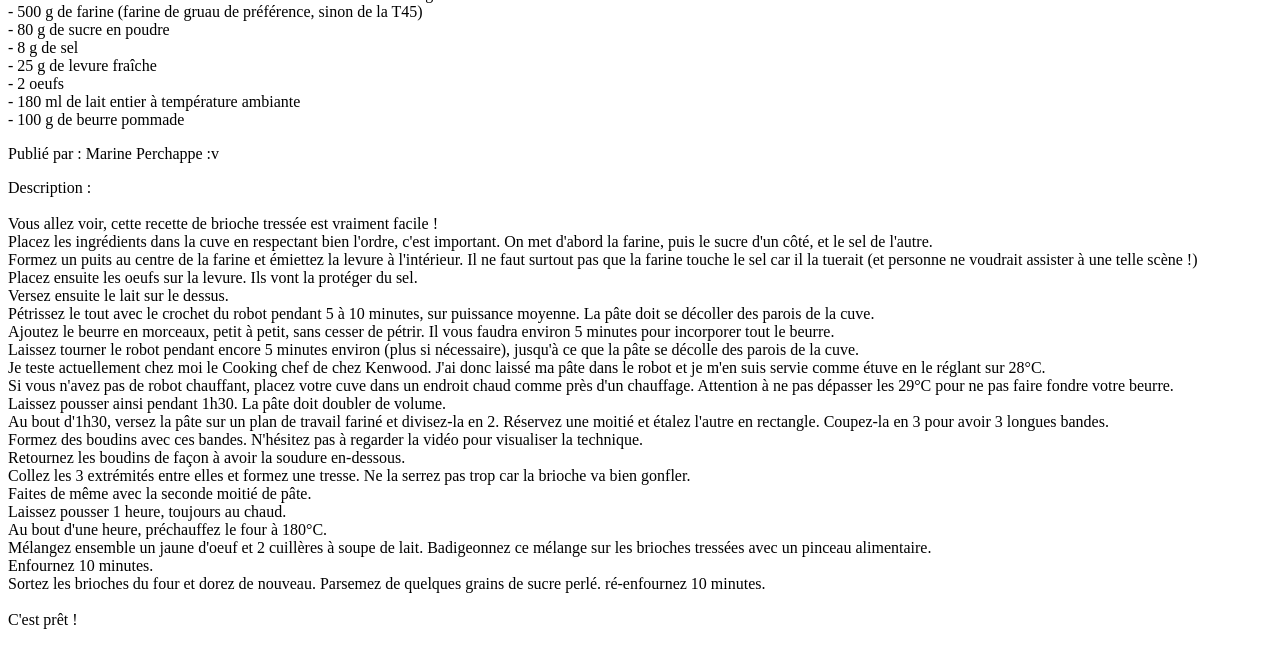
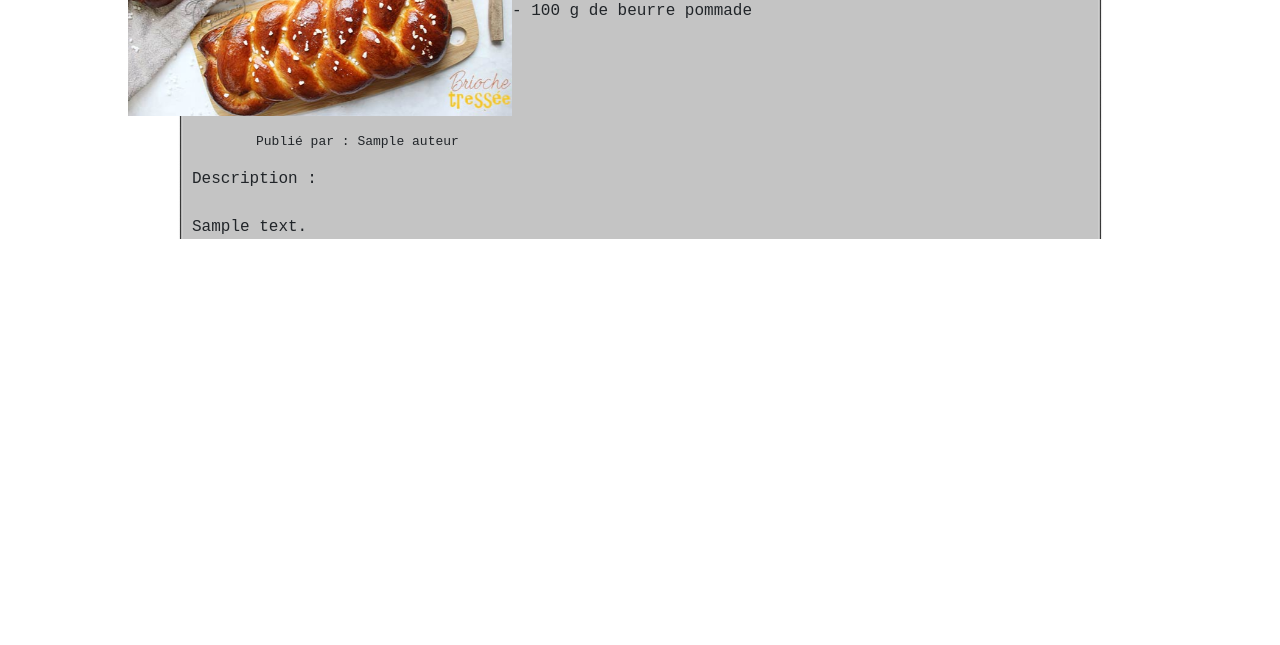
Before and after one commit to Dioxo/La-Cuisine-Du-Monde, a PHP site: template Recette/views/Recette_View.phtml in a window 1280 px wide. Shown: the part 441-1086 px from the top of the page. After the commit the page ends 680 px from the top, so only its background shows below. Run offline with PHP 8.4, Linux system fonts and the light colour scheme; the template is opened without the code that fills it: most values are stand-ins (such as "Sample title", 1, 10 or a date in 2020).

Commit message:
Page de Recette liée à la BDD

```diff
--- a/Accueil/views/Accueil_View.phtml
+++ b/Accueil/views/Accueil_View.phtml
@@ -39,7 +39,7 @@
 
         <?php
             echo '<div class="Recette-petit center" >
-           <a href="Recette/RecetteNouveau.html">
+           <a href="recette.php?numRecette=1">
                <img class="image-petit" src="Accueil/image-petit.jpg">
            </a>
             <h3 class="title">'. $Recette1->getTitre() .'</h3>
@@ -55,7 +55,7 @@
         </div>';
 
         echo '<div class="Recette-petit center" >
-           <a href="Recette/RecetteNouveau.html">
+           <a href="recette.php?numRecette=2">
                <img class="image-petit" src="Accueil/image-petit.jpg">
            </a>
             <h3 class="title">'. $Recette2->getTitre() .'</h3>
--- a/Helper/Requette.php
+++ b/Helper/Requette.php
@@ -7,6 +7,7 @@ class Requette{
     private $Contient;
 
     public function __construct() {
+        require_once 'db/Db.php';
         $this->db = Db::connecter();
         $this->Recette = array();
     }
@@ -14,7 +15,6 @@ class Requette{
 
     //Chercher recette par index
     public function getRecette($numRecette){
-
         require_once('db/Db.php');
         //echo 'hi' . $this->Recette;
         $sql = "SELECT Titre, Description, Temps, NbPersonne, Origine, Arome, Fete, Auteur, Gout FROM recette WHERE numRecette = " .$numRecette;
@@ -65,6 +65,8 @@ class Requette{
         }
     }
 
+    //AJOUTER FLORIAN
+
 }
 
 
--- a/Index.php
+++ b/Index.php
@@ -1,4 +1,4 @@
 <?php
-require_once("db/db.php");
+require_once("db/Db.php");
 require_once("Accueil/controllers/Accueil_Controller.php");
 ?>
--- a/Recette/RecetteNouveau.css
+++ b/Recette/RecetteNouveau.css
@@ -32,28 +32,28 @@ li
 {
 	color : #0074B9;
 	font-size:36px;
-	padding-left:60px;
+	padding-left:8%;
 
 }
 #noteRec
 {
 	font-size:30px;
-	padding-left:280px;
+	padding-left:20%;
 }
 #typeRec
 {
 	font-size:25px;
-	padding-left:300px;
+	padding-left:20%;
 }
 #nbPrsRec
 {
 	font-size:20px;
-	padding-left:80px;
+	padding-left:10%;
 }
 #tempsRec
 {
 	font-size:20px;
-	padding-left:700px;
+	padding-left:40%;
 }
 
 
@@ -62,20 +62,19 @@ li
 }
 .ImageRecette img {
     float:left;
-	margin-top:20px;
-    margin-left: 140px;
+	margin-top:1%;
+    margin-left: 10%;
     width:30%;
 }
 #pub
 {
 	font-size:13px;
-
-	padding-left:120px;
+	padding-left:20%;
 }
 #decription
 {
-	padding-left:130px;
-	padding-right:130px;
+	padding-left:15%;
+	padding-right:15%;
 
 }
 #contenaire
--- a/Recette/models/Recette_Model.php
+++ b/Recette/models/Recette_Model.php
@@ -4,9 +4,9 @@ class Recette_Model{
 
     private $Recette;
 
-    public function __construct(){
+    public function __construct($numRecette){
         require_once 'Objets/Recette.php';
-        $this->Recette = new Recette(1);
+        $this->Recette = new Recette($numRecette);
     }
 
     function getRecette() {
--- a/Recette/views/Recette_View.phtml
+++ b/Recette/views/Recette_View.phtml
@@ -1,55 +1,72 @@
 <!DOCTYPE html>
-<html lang="es">
+<html>
+
 	<head>
-        <meta charset="UTF-8" />
-        <title>Recette</title>
+		<title> L'une de vos recettes préférées </title>
+		<link rel="stylesheet" href="Recette/RecetteNouveau.css" />
+		<meta charset = "utf-8">
+		<link rel="stylesheet" href = "bootstrap.css">
+		<style type = "text/css">
+		nav{
+		background-color : #023B5C;
+		}
+		</style>
 	</head>
 	<body>
 
+
+        <div id ="page">
+
+        <header id = "rass">
+            <nav id ="nav" class="navbar navbar-inverse navbar-fixed-top">
+                <ul class = "nav navbar-nav">
+                    <li> <a id="Nomsite">La cuisine du Monde</a></li>
+                    </ul>
+                    <ul class = "nav navbar-nav">
+                    <form class="nav navbar-form" >
+                    <input type="text" class="input-sm" placeholder='Entrez votre recherche'>
+                    <button type ="susbmit" class ="btn btn-primary btn-sm">Rechercher</button>
+                    </form>
+                    </ul>
+                <ul class ="nav navbar-bav navbar-right">
+                    <li id ="notif"><a href="Notification.html" target="_blank"> Notifications</a></li>
+                    <li id="connexion"><a href="Connexion.html" target="_blank">Connexion</a></li>
+                </ul>
+            </nav>
+        </header>
+
         <div id = "ContenuPage">
                 <p class = "entete" >
-                <li id ="nomRec"> Brioche tressée </li>
-                <li id = "noteRec"> Note : 4,5 </li>
-                <li id = "typeRec">Type      Dessert,Sucré</li>
+                <h1 id ="nomRec"> <?php echo $Recette->getTitre();?></h1>
+
+                <li id = "noteRec"> Note : <?php echo $Recette->getNote();echo 'MANQUE IMPLEMENTATION';?> </li>
+                <li id = "typeRec">Type <?php echo $Recette->getType();echo 'MANQUE IMPLEMENTATION';?></li>
                 </br>
-                <li id="nbPrsRec">Nombre personnes : 10      </li>
-                <li id="tempsRec">Temps préparation : 90min</li>
+                <li id="nbPrsRec">Nombre personnes : <?php echo $Recette->getNb_De_Personne();?>     </li>
+                <li id="tempsRec">Temps préparation :<?php echo $Recette->getTemps();?></li>
                 </p>
                 <div  id = "contenaire">
                 <p class="ImageRecette">
-                        <img src="ImageRecette.png" alt="ImageRecette">
+                    <img src="Recette/ImageRecette.png" alt="ImageRecette">
+
+                    <!--
+
+                    //INGREDIENTS, IL N'EXISTE PAS LA REQUETE
+                    <?php echo $Recette->getIngredients(); echo 'MANQUE IMPLEMENTATION';?>
+
+                    -->
+
+
                     Ingredients :</br>  - 500 g de farine (farine de gruau de préférence, sinon de la T45)</br>  - 80 g de sucre en poudre </br> - 8 g de sel</br>  - 25 g de levure fraîche </br> - 2 oeufs </br> - 180 ml de lait entier à température ambiante </br> - 100 g de beurre pommade
                 </p>
 
 
-                <p id = "pub">Publié par : Marine Perchappe :v</p>
+                <p id = "pub">Publié par : <?php echo $Recette->getAuteur();?></p>
                 <div id="decription">
-                <p class = "descript">Description :</br></br>
-                                    Vous allez voir, cette recette de brioche tressée est vraiment facile !</br>
-                                    Placez les ingrédients dans la cuve en respectant bien l'ordre, c'est important. On met d'abord la farine, puis le sucre d'un côté, et le sel de l'autre.</br>
-                                    Formez un puits au centre de la farine et émiettez la levure à l'intérieur. Il ne faut surtout pas que la farine touche le sel car il la tuerait (et personne ne voudrait assister à une telle scène !)</br>
-                                    Placez ensuite les oeufs sur la levure. Ils vont la protéger du sel.</br>
-                                    Versez ensuite le lait sur le dessus.</br>
-                                    Pétrissez le tout avec le crochet du robot pendant 5 à 10 minutes, sur puissance moyenne. La pâte doit se décoller des parois de la cuve.</br>
-                                    Ajoutez le beurre en morceaux, petit à petit, sans cesser de pétrir. Il vous faudra environ 5 minutes pour incorporer tout le beurre.</br>
-                                    Laissez tourner le robot pendant encore 5 minutes environ (plus si nécessaire), jusqu'à ce que la pâte se décolle des parois de la cuve.</br>
-                                    Je teste actuellement chez moi le Cooking chef de chez Kenwood. J'ai donc laissé ma pâte dans le robot et je m'en suis servie comme étuve en le réglant sur 28°C.</br>
-                                    Si vous n'avez pas de robot chauffant, placez votre cuve dans un endroit chaud comme près d'un chauffage. Attention à ne pas dépasser les 29°C pour ne pas faire fondre votre beurre.</br>
-                                    Laissez pousser ainsi pendant 1h30. La pâte doit doubler de volume.</br>
-                                    Au bout d'1h30, versez la pâte sur un plan de travail fariné et divisez-la en 2. Réservez une moitié et étalez l'autre en rectangle. Coupez-la en 3 pour avoir 3 longues bandes.</br>
-                                    Formez des boudins avec ces bandes. N'hésitez pas à regarder la vidéo pour visualiser la technique.</br>
-                                    Retournez les boudins de façon à avoir la soudure en-dessous. </br>
-                                    Collez les 3 extrémités entre elles et formez une tresse. Ne la serrez pas trop car la brioche va bien gonfler.</br>
-                                    Faites de même avec la seconde moitié de pâte.</br>
-                                    Laissez pousser 1 heure, toujours au chaud. </br>
-                                    Au bout d'une heure, préchauffez le four à 180°C.</br>
-                                    Mélangez ensemble un jaune d'oeuf et 2 cuillères à soupe de lait. Badigeonnez ce mélange sur les brioches tressées avec un pinceau alimentaire.</br>
-                                    Enfournez 10 minutes.</br>
-                                    Sortez les brioches du four et dorez de nouveau. Parsemez de quelques grains de sucre perlé. ré-enfournez 10 minutes.</br></br>
-                                    C'est prêt ! </p>
+                <p class = "descript">Description :</br></br><?php echo $Recette->getDescription();?>
                     </div>
                     </div>
             </div>
 
+
 	</body>
-</html>
--- a/db/Db.php
+++ b/db/Db.php
@@ -15,7 +15,7 @@ class Db{
         }
         $conn->query("SET NAMES 'utf8'");
 
-        //echo "Connected successfully.";
+        "Connected successfully.";
         //mysqli_close($conn);
         return $conn;
     }
```
Also changed, not shown: Recette/RecetteNouveau.html (+1 -10 lines), Recette/controllers/Recette_Controller.php (+10 -4 lines), recette.php (added, +11 -0 lines), Accueil/controllers/Accueil_Controller.php (line endings or trailing spaces), Accueil/index.html (line endings or trailing spaces), Accueil/models/Accueil_Model.php (line endings or trailing spaces), Accueil/styles.css (line endings or trailing spaces), Objets/Recette.php (line endings or trailing spaces), nbproject/private/private.xml (line endings or trailing spaces), nbproject/project.xml (line endings or trailing spaces), 3 other files. Lines whose indentation alone changed are shown as unchanged.
